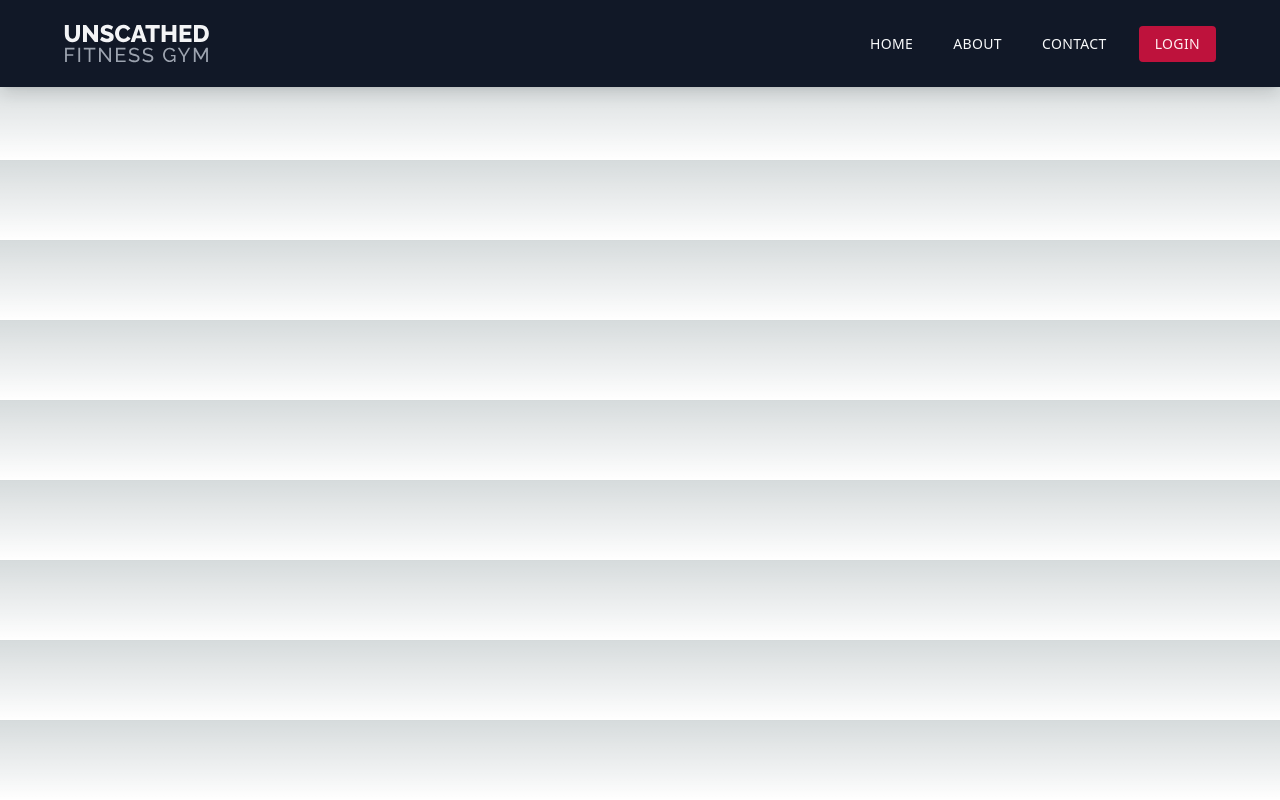
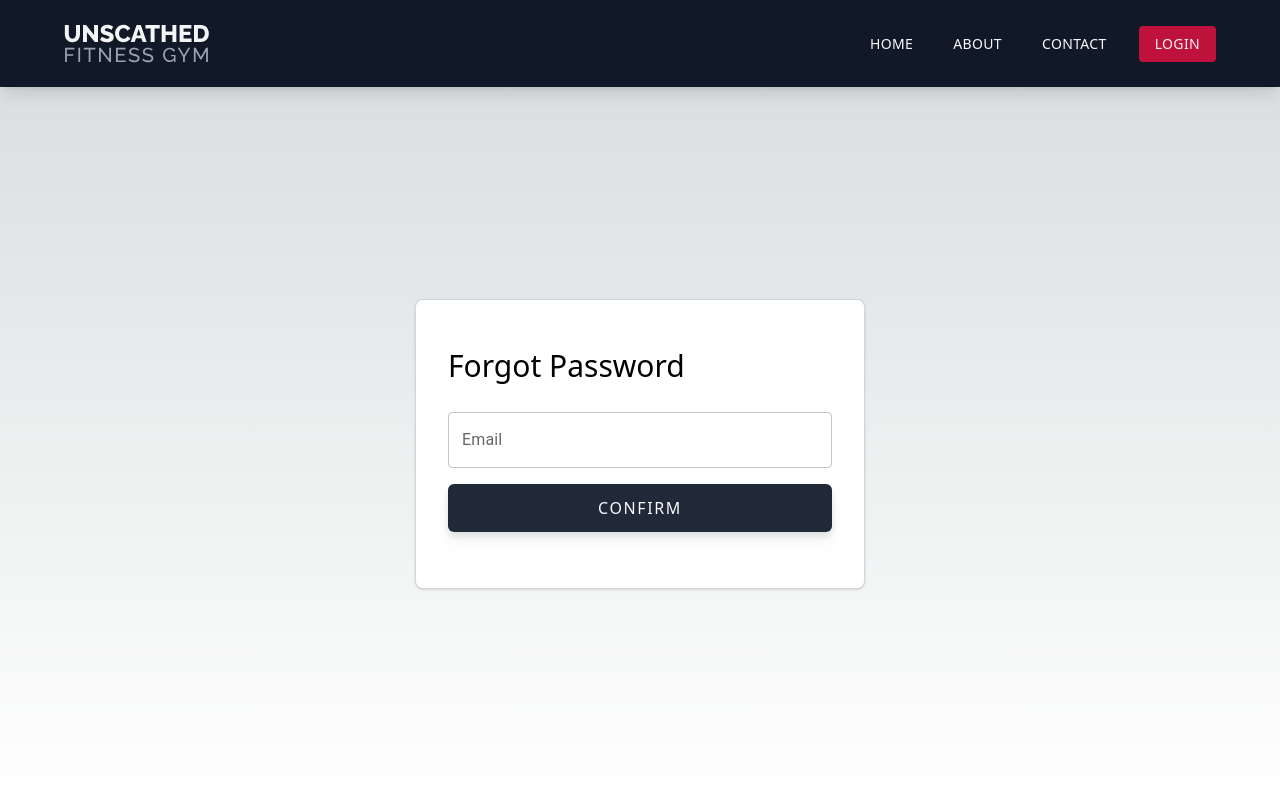
Before and after one commit to 2202-XU-CSCC22B/groupD, a Next.js app in the folder front-end/: page /account/forgot_password in a window 1280 px wide. Built offline with nearby package versions, Linux system fonts and the light colour scheme.

Commit message:
forgetPassword redirect page updated.

```diff
--- a/front-end/src/pages/account/forgot_password/index.js
+++ b/front-end/src/pages/account/forgot_password/index.js
@@ -1,20 +1,39 @@
-import { Container, Typography } from "@mui/material";
+import { TextField } from "@mui/material";
 import Link from "next/link";
-import Head from "next/head";
+import MyContainer from "@modules/components/ui/MyContainer";
 
 export default function forgotPassword() {
   return (
     <>
-      <Head>
-        <title>Password Reset</title>
-      </Head>
-      <Container sx={{ display: "flex", flexDirection: "column" }}>
-        <Typography> Forgot Password here</Typography>
-        <Link href={"/"}>
-          {" "}
-          <Typography variant={"h3"}> Go back to Landing Page!</Typography>
-        </Link>
-      </Container>
+      <MyContainer className="pt-[87px] text-black min-h-screen ">
+        <div className="grid h-[calc(100vh-87px)] place-items-center calc w-full px-4 lg:px-0">
+          <div className="flex flex-col gap-2 w-full max-w-[450px] min-[520px]:px-8 min-[520px]:py-12 sm:w-[450px] border border-gray-300 shadow px-4 py-8 bg-white rounded-lg">
+            <h1 className="text-3xl font-medium pb-5 text-left w-full">
+              Forgot Password
+            </h1>
+
+            <TextField
+              label="Email"
+              type="email"
+              variant="outlined"
+              sx={{ width: "100%", marginBottom: 2 }}
+            />
+
+            <div className=" flex flex-col gap-2 items-center">
+              <Link
+                className="w-full mx-auto"
+                href={"/account/login"}
+                passHref
+                style={{ textDecoration: "none", color: "black" }}
+              >
+                <button className="rounded-md w-full bg-gray-800 text-slate-50 font-medium tracking-widest drop-shadow-lg py-3 px-6 uppercase text-base -translate-y-2  hover:bg-gray-700 duration-300 transition-all ease-in-out">
+                  Confirm
+                </button>
+              </Link>
+            </div>
+          </div>
+        </div>
+      </MyContainer>
     </>
   );
 }
--- a/front-end/src/pages/account/login/index.js
+++ b/front-end/src/pages/account/login/index.js
@@ -37,9 +37,11 @@ export default function LoginPage() {
                   Login
                 </button>
               </Link>
-              <small className=" text-sm text-center w-fit mx-auto">
+              <small className="text-sm text-center w-fit mx-auto">
                 Forgot your password?{" "}
-                <span className=" text-blue-500 underline">Click here.</span>
+                <a href="/account/forgot_password" className="text-blue-500 underline">
+                  Click here.
+                </a>
               </small>
             </div>
           </div>
```
